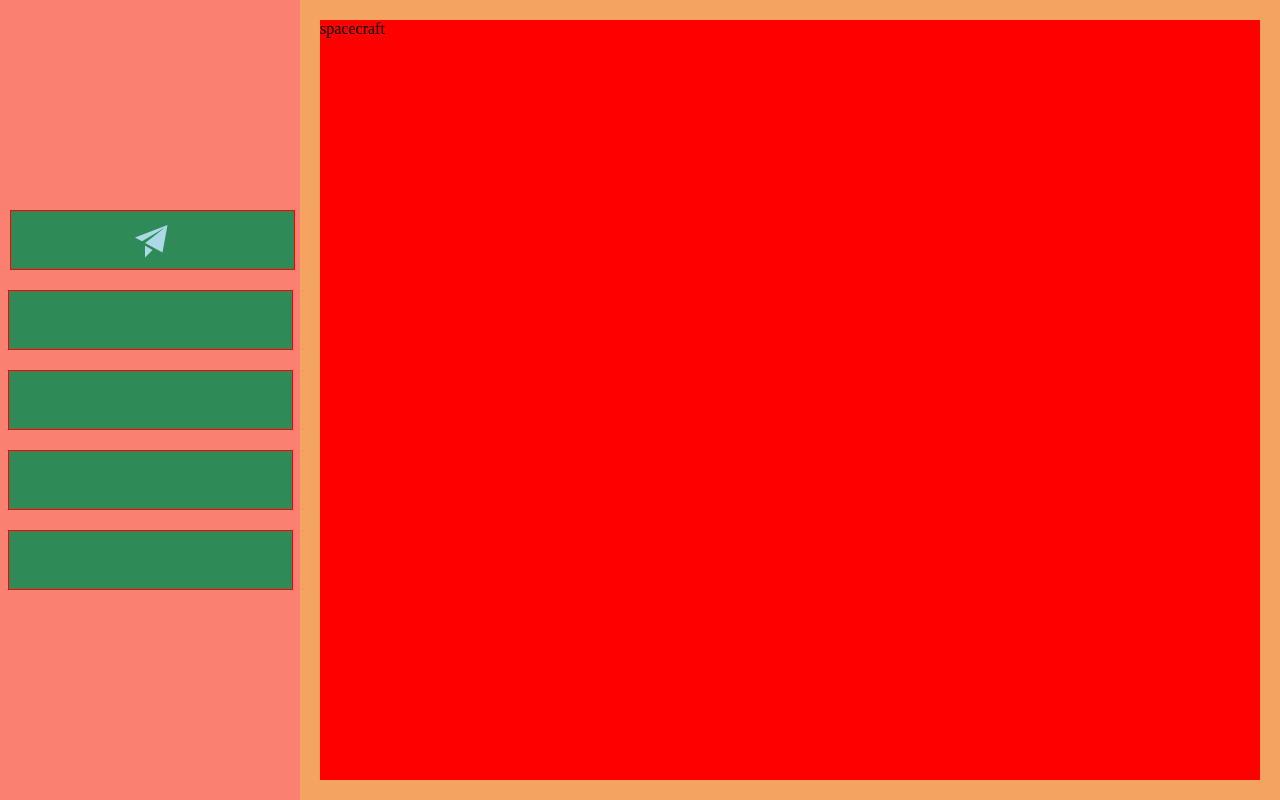
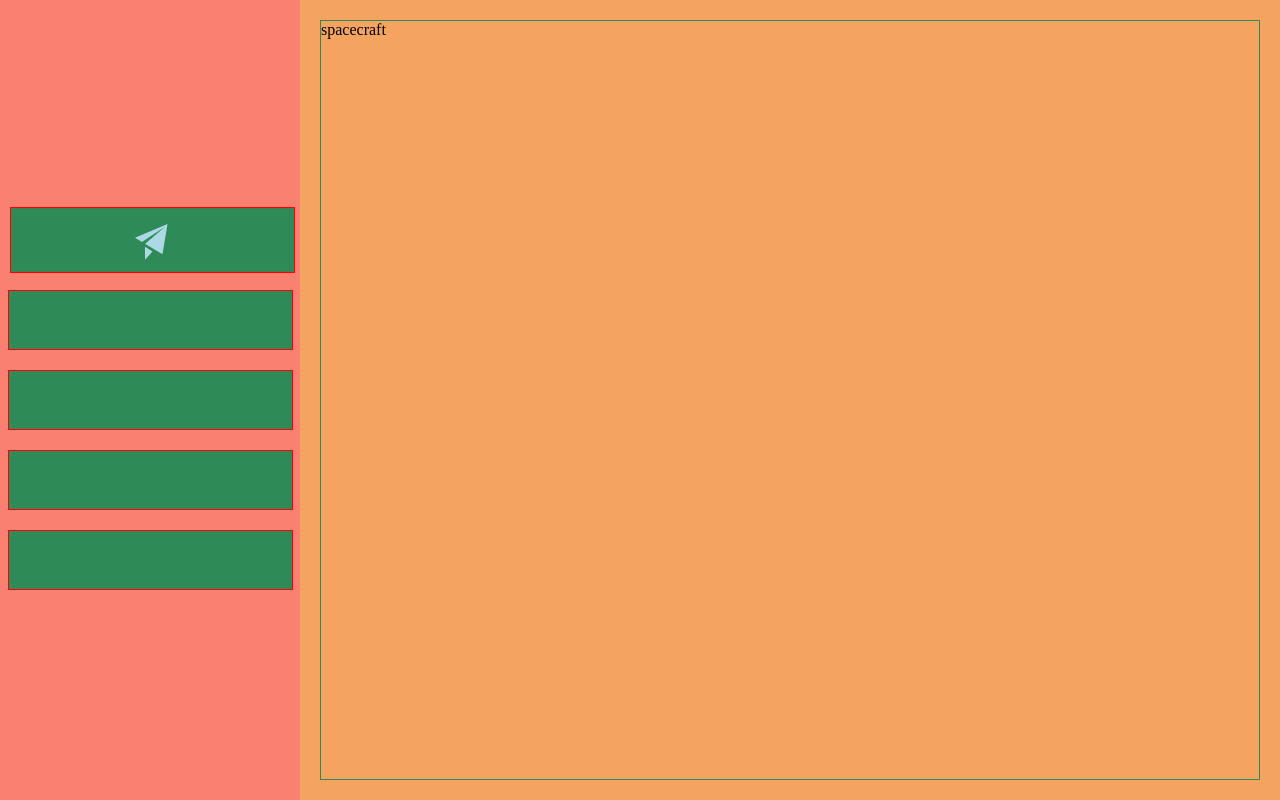
Before and after one commit to yingjieweb/sentry, a Vue app: page /#/spacecraft in a window 1280 px wide. In both pictures the pointer is over the element 152 px from the left and 240 px from the top of the page. Built offline with nearby package versions, Linux system fonts and the light colour scheme.

Commit message:
adjust Nav and Body basic layout

```diff
--- a/src/components/SunBody.vue
+++ b/src/components/SunBody.vue
@@ -13,6 +13,6 @@
 <style lang="scss" scoped>
   .sun-body {
     height: 100%;
-    background-color: red;
+    border: 1px solid seagreen;
   }
 </style>
--- a/src/components/SunNav.vue
+++ b/src/components/SunNav.vue
@@ -42,6 +42,11 @@
       align-items: center;
       background-color: seagreen;
 
+      &:hover {
+        transform: scaleY(1.1);
+        transition: all 0.3s;
+      }
+
       i {
         font-size: 40px;
         color: lightblue;
```
